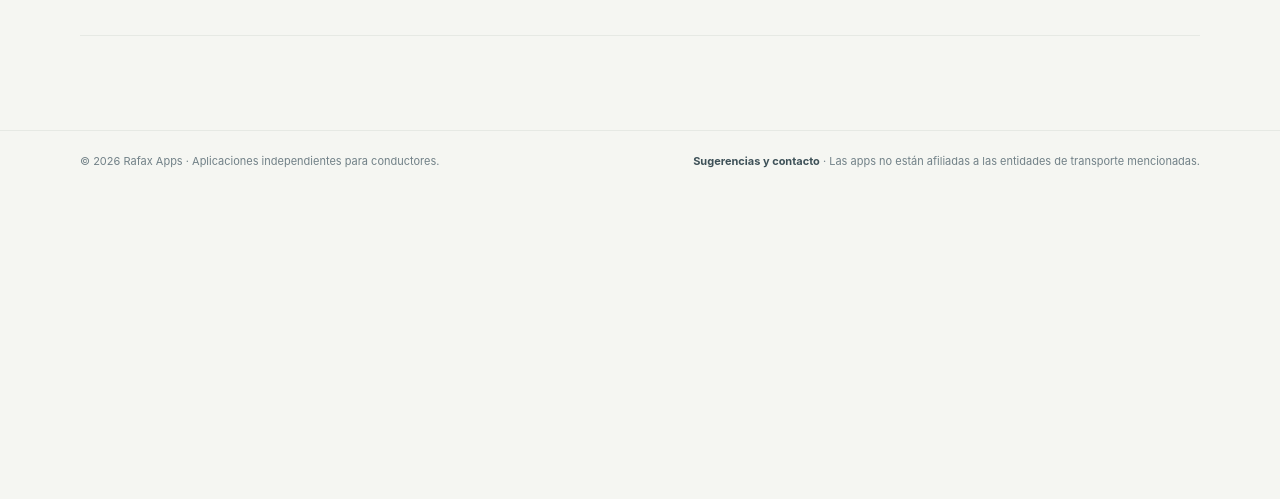
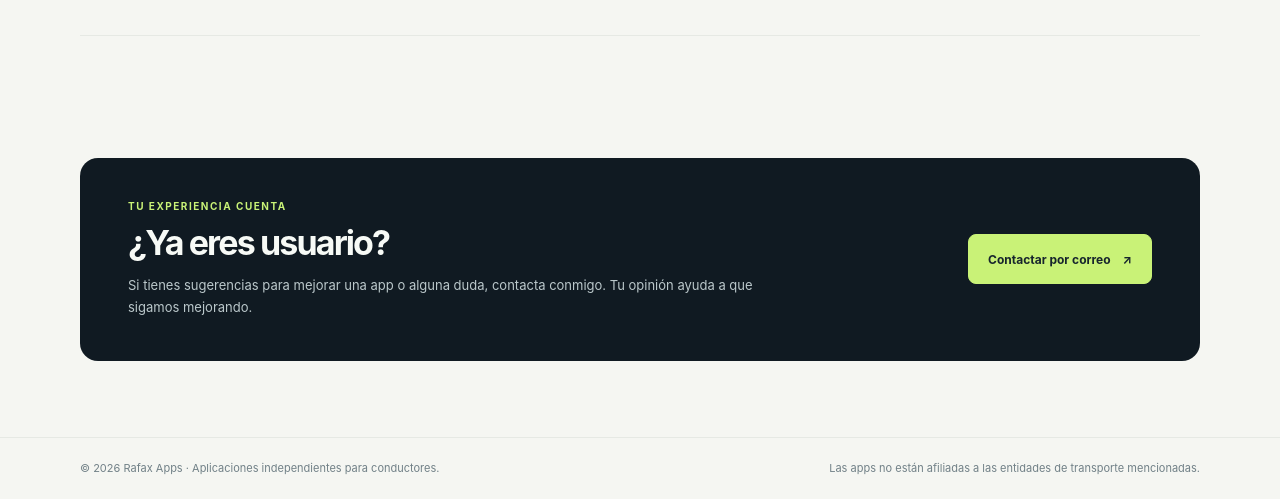
Before and after one commit to rafaxplayer/Web-Apps, a plain HTML site: page index.html in a window 1280 px wide. Shown: the part 2331-2830 px from the top of the page. Before the commit the page ends 2524 px from the top, so only its background shows below. Drawn offline with Linux system fonts and the light colour scheme.

Commit message:
27/11/2026

```diff
--- a/index.html
+++ b/index.html
@@ -432,6 +432,68 @@
     .store-link:focus-visible { outline: 3px solid #91b947; outline-offset: 3px; }
     .store-link span:last-child { color: var(--ink); font-size: 18px; }
 
+    .contact-section {
+      padding: 28px 0 76px;
+    }
+
+    .contact-content {
+      display: flex;
+      align-items: center;
+      justify-content: space-between;
+      gap: 32px;
+      padding: 42px 48px;
+      border-radius: 18px;
+      background: var(--night);
+      color: #f7faf6;
+    }
+
+    .contact-copy { max-width: 650px; }
+
+    .contact-kicker {
+      margin: 0 0 11px;
+      color: var(--mint);
+      font-size: 10px;
+      font-weight: 750;
+      letter-spacing: .15em;
+      text-transform: uppercase;
+    }
+
+    .contact-title {
+      margin: 0;
+      font-size: clamp(24px, 3vw, 34px);
+      font-weight: 650;
+      letter-spacing: -.055em;
+      line-height: 1.15;
+    }
+
+    .contact-description {
+      margin: 12px 0 0;
+      color: #bbc8cb;
+      font-size: 13px;
+      line-height: 1.7;
+    }
+
+    .contact-link {
+      display: inline-flex;
+      flex: 0 0 auto;
+      align-items: center;
+      justify-content: center;
+      gap: 12px;
+      min-height: 50px;
+      padding: 0 19px;
+      border: 1px solid var(--mint);
+      border-radius: 8px;
+      background: var(--mint);
+      color: var(--ink);
+      font-size: 12px;
+      font-weight: 750;
+      text-decoration: none;
+      transition: transform .2s ease, background .2s ease;
+    }
+
+    .contact-link:hover { transform: translateY(-2px); background: #b6e663; }
+    .contact-link:focus-visible { outline: 3px solid #91b947; outline-offset: 3px; }
+
     .footer {
       padding: 22px 0;
       border-top: 1px solid var(--line);
@@ -471,6 +533,8 @@
       .route-art::before { width: 210px; height: 210px; }
       .map-card { width: min(290px, 87%); height: 205px; }
       .apps-section { padding: 62px 0 66px; }
+      .contact-section { padding: 12px 0 54px; }
+      .contact-content { align-items: flex-start; flex-direction: column; gap: 22px; padding: 29px 24px; }
       .section-heading { align-items: start; flex-direction: column; gap: 12px; margin-bottom: 23px; }
       .section-note { max-width: 340px; }
       .app-grid { gap: 12px; }
@@ -547,7 +611,7 @@
           <div class="app-info">
             <h3 class="app-title">TMB Nav</h3>
             <p class="app-description">Sigue las líneas de autobús de Barcelona con ayuda de navegación GPS y consulta el recorrido y sus paradas.</p>
-            <div class="feature-list"><span>GPS y navegación</span><span>Líneas y paradas</span></div>
+            <div class="feature-list"><span>GPS y navegación</span><span>Líneas y paradas TMB Barcela</span></div>
             <a class="store-link" href="https://play.google.com/store/apps/details?id=com.tmbnav.app" target="_blank" rel="noopener noreferrer">
               <span>Ver en Google Play</span><span aria-hidden="true">↗</span>
             </a>
@@ -562,7 +626,7 @@
           <div class="app-info">
             <h3 class="app-title">BCN Bus Nav</h3>
             <p class="app-description">Asistencia en ruta para conductores: consulta líneas y paradas, y mantente al tanto de los avisos del servicio.</p>
-            <div class="feature-list"><span>GPS en ruta</span><span>Paradas y avisos</span></div>
+            <div class="feature-list"><span>GPS en ruta</span><span>Paradas y lineas de barcelona de todas las empresas excepto TMB</span></div>
             <a class="store-link" href="https://play.google.com/store/apps/details?id=com.jrs.bcnbusnav" target="_blank" rel="noopener noreferrer">
               <span>Ver en Google Play</span><span aria-hidden="true">↗</span>
             </a>
@@ -577,7 +641,7 @@
           <div class="app-info">
             <h3 class="app-title">Driver Bus Madrid</h3>
             <p class="app-description">Sigue los recorridos de Madrid, localiza paradas y consulta avisos e incidencias del servicio.</p>
-            <div class="feature-list"><span>Rutas y paradas</span><span>Avisos de servicio</span></div>
+            <div class="feature-list"><span>Lineas y paradas</span><span>EMT de Madrid</span></div>
             <a class="store-link" href="https://play.google.com/store/apps/details?id=com.driverbusmadrid.app" target="_blank" rel="noopener noreferrer">
               <span>Ver en Google Play</span><span aria-hidden="true">↗</span>
             </a>
@@ -587,10 +651,25 @@
     </div>
   </main>
 
+  <section class="contact-section" aria-labelledby="contact-title">
+    <div class="wrap">
+      <div class="contact-content">
+        <div class="contact-copy">
+          <p class="contact-kicker">Tu experiencia cuenta</p>
+          <h2 class="contact-title" id="contact-title">¿Ya eres usuario?</h2>
+          <p class="contact-description">Si tienes sugerencias para mejorar una app o alguna duda, contacta conmigo. Tu opinión ayuda a que sigamos mejorando.</p>
+        </div>
+        <a class="contact-link" href="mailto:jrs.info72@gmail.com?subject=Sugerencias%20para%20mejorar%20la%20app">
+          Contactar por correo <span aria-hidden="true">↗</span>
+        </a>
+      </div>
+    </div>
+  </section>
+
   <footer class="footer">
     <div class="wrap footer-inner">
       <p>© <span id="year">2026</span> Rafax Apps · Aplicaciones independientes para conductores.</p>
-      <p><a href="mailto:jrs.info72@gmail.com?subject=Sugerencias%20y%20contacto">Sugerencias y contacto</a> · Las apps no están afiliadas a las entidades de transporte mencionadas.</p>
+      <p>Las apps no están afiliadas a las entidades de transporte mencionadas.</p>
     </div>
   </footer>
   <script>
```
